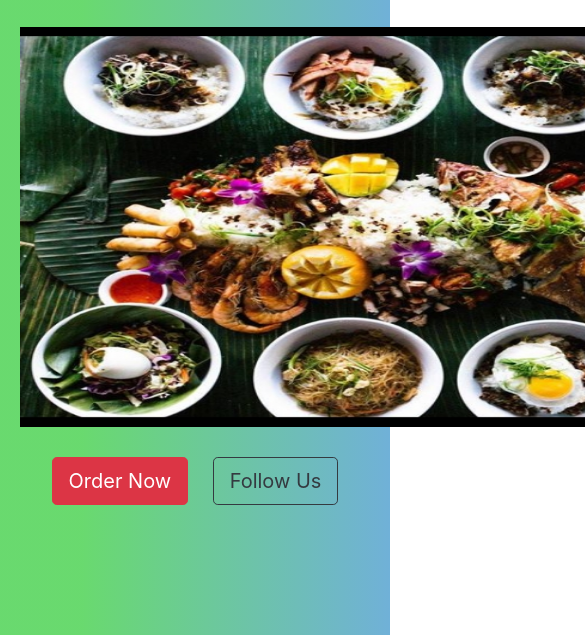
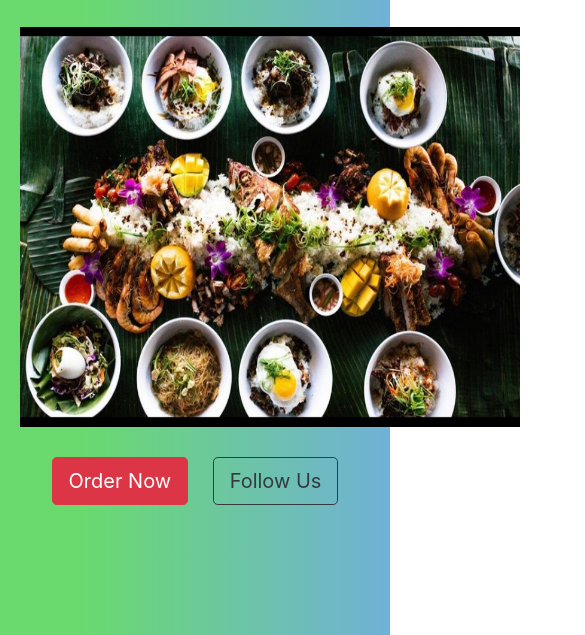
Before and after one commit to Julio1018/GenKarinderia, a plain HTML site: page index.html in a window 390 px wide. Shown: the part 462-1097 px from the top of the page, 585 px wide, since content can reach past the window. Drawn offline with nearby package versions, Linux system fonts and the light colour scheme.

Commit message:
Update styles.css

```diff
--- a/css/styles.css
+++ b/css/styles.css
@@ -21,8 +21,10 @@ p {
   }
 
   .food-photo {
-    height: 40%;
-    width: 40%
+    width: auto;
+  }
+  #foods {
+    width: auto;
   }
 }
 
@@ -46,7 +48,7 @@ p {
 
 .food-photo {
   height: 400px;
-  width: 1000px;
+  width: 500px;
 }
 
 .hero-text {
```
